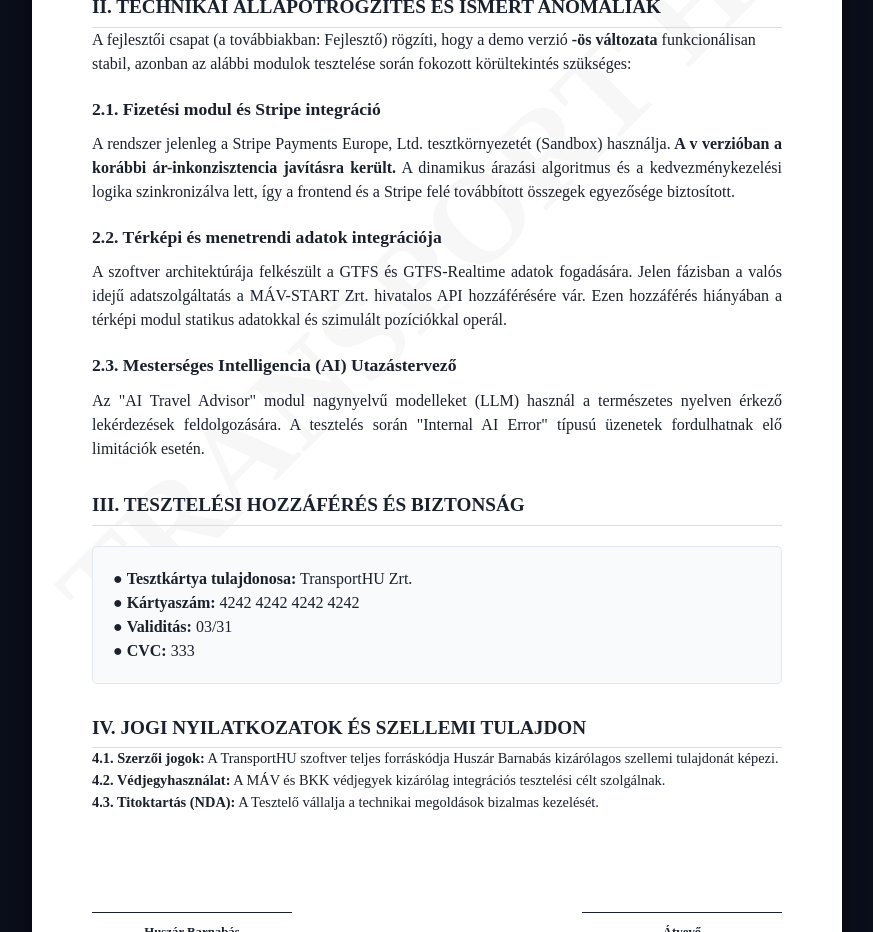
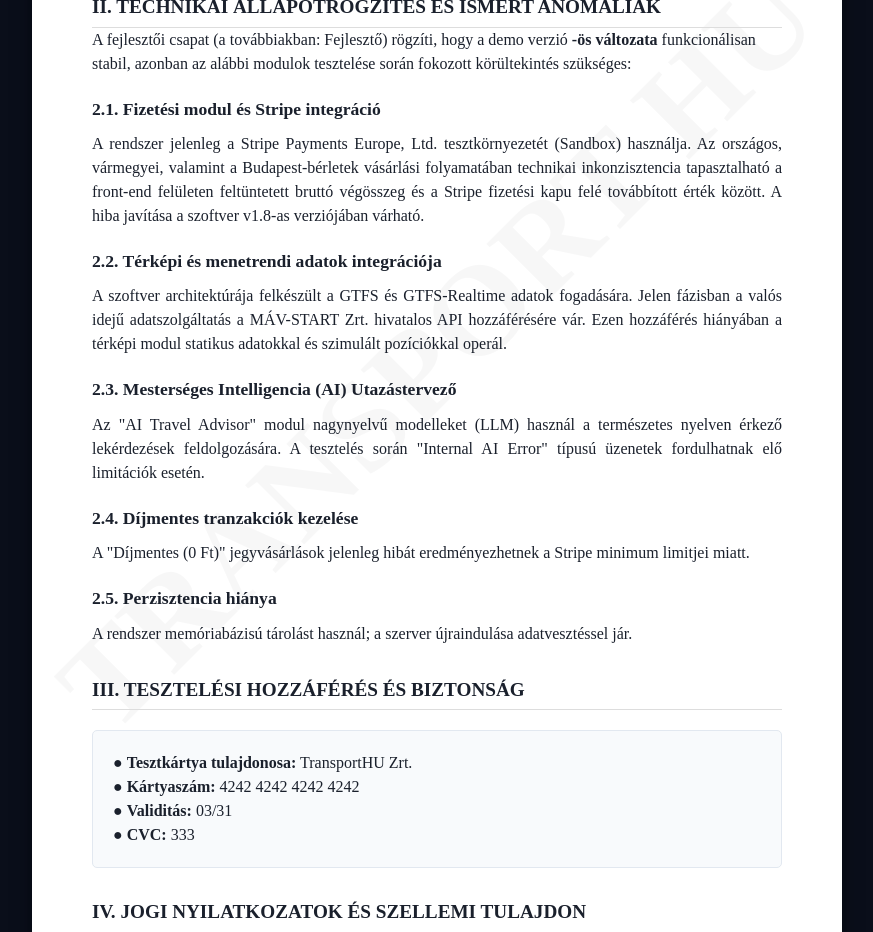
Before and after one commit to hussar41-stack/vasut, a React (Create React App) app in the folder frontend/: page /certificate in a window 1280 px wide. Shown: the part 780-1712 px from the top of the page, without its empty margins (203-1076 px from the left). Built offline with nearby package versions, Linux system fonts and the light colour scheme; no server answers.

Commit message:
docs: add critical technical notes about free transactions and storage persistence to certificate

```diff
--- a/frontend/src/pages/CertificatePage.jsx
+++ b/frontend/src/pages/CertificatePage.jsx
@@ -76,9 +76,9 @@
           <h4 style={{ fontSize: '1.1rem', marginTop: '20px', marginBottom: '10px' }}>2.1. Fizetési modul és Stripe integráció</h4>
           <p style={{ textAlign: 'justify' }}>
             A rendszer jelenleg a Stripe Payments Europe, Ltd. tesztkörnyezetét (Sandbox) használja.
-            <strong> A v{version} verzióban a korábbi ár-inkonzisztencia javításra került.</strong> A dinamikus árazási
-            algoritmus és a kedvezménykezelési logika szinkronizálva lett, így a frontend és a Stripe felé továbbított
-            összegek egyezősége biztosított.
+            Az országos, vármegyei, valamint a Budapest-bérletek vásárlási folyamatában technikai inkonzisztencia
+            tapasztalható a front-end felületen feltüntetett bruttó végösszeg és a Stripe fizetési kapu felé
+            továbbított érték között. A hiba javítása a szoftver v1.8-as verziójában várható.
           </p>
 
           <h4 style={{ fontSize: '1.1rem', marginTop: '20px', marginBottom: '10px' }}>2.2. Térképi és menetrendi adatok integrációja</h4>
@@ -93,6 +93,16 @@
             Az "AI Travel Advisor" modul nagynyelvű modelleket (LLM) használ a természetes nyelven érkező
             lekérdezések feldolgozására. A tesztelés során "Internal AI Error" típusú üzenetek fordulhatnak elő
             limitációk esetén.
+          </p>
+
+          <h4 style={{ fontSize: '1.1rem', marginTop: '20px', marginBottom: '10px' }}>2.4. Díjmentes tranzakciók kezelése</h4>
+          <p style={{ textAlign: 'justify' }}>
+            A "Díjmentes (0 Ft)" jegyvásárlások jelenleg hibát eredményezhetnek a Stripe minimum limitjei miatt.
+          </p>
+
+          <h4 style={{ fontSize: '1.1rem', marginTop: '20px', marginBottom: '10px' }}>2.5. Perzisztencia hiánya</h4>
+          <p style={{ textAlign: 'justify' }}>
+            A rendszer memóriabázisú tárolást használ; a szerver újraindulása adatvesztéssel jár.
           </p>
 
           <h3 style={{ fontSize: '1.2rem', borderBottom: '1px solid #ddd', paddingBottom: '5px', marginTop: '30px' }}>III. TESZTELÉSI HOZZÁFÉRÉS ÉS BIZTONSÁG</h3>
```
Also changed, not shown: 1 other file (tests, documents, lock files or other folders).
